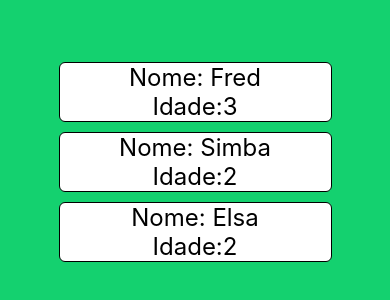
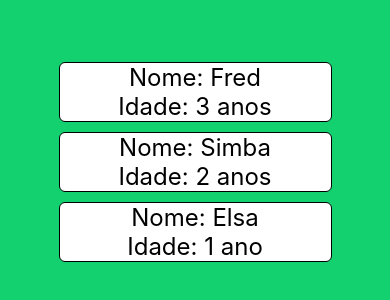
Before and after one commit to vitor-gss/programacao-movel, a React Native app in the folder proj-01/: screen / in a window 390 px wide. Shown: the part 260-560 px from the top of the page. Built offline with nearby package versions, Linux system fonts and the light colour scheme.

Commit message:
Texto da idade no singular e no plural

```diff
--- a/proj-01/App.js
+++ b/proj-01/App.js
@@ -7,7 +7,7 @@ export default function App() {
     <View style={styles.container}>
       <Gato nome="Fred" idade={3} />
       <Gato nome="Simba" idade={2}/>
-      <Gato nome="Elsa" idade={2}/>
+      <Gato nome="Elsa" idade={1}/>
       <StatusBar style="auto" />
     </View>
   );
--- a/proj-01/Gato.js
+++ b/proj-01/Gato.js
@@ -1,10 +1,11 @@
 import { View, Text, StyleSheet } from "react-native";
 
 const Gato = ({nome, idade}) => {
+	const texto = idade > 1 ? "anos" : "ano"
 	return (
 		<View style={styles.container}>
 			<Text style={styles.text}>Nome: {nome}</Text>
-			<Text style={styles.text}>Idade:{idade}</Text>
+			<Text style={styles.text}>Idade: {idade} {texto}</Text>
 		</View>
 	)
 }
```
